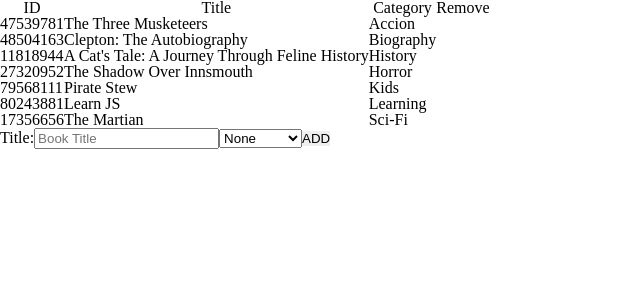
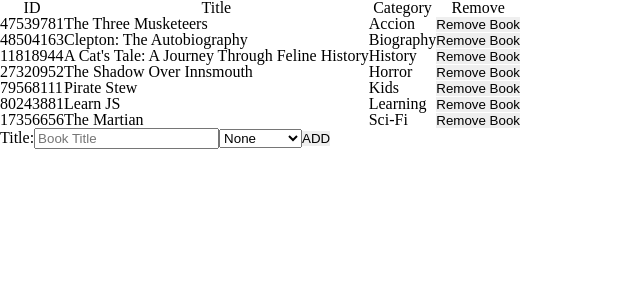
Before and after one commit to LoboArkano/bookstore, a React (Create React App) app: page / in a window 1280 px wide. Shown: the top 300 px of the page, without its empty margins (0-640 px from the left). Built offline with nearby package versions, Linux system fonts and the light colour scheme.

Commit message:
Add remove book button

```diff
--- a/src/components/Book.js
+++ b/src/components/Book.js
@@ -2,7 +2,7 @@
 import PropTypes from 'prop-types';
 
 const Book = props => {
-  const { book } = props;
+  const { book, removeBook } = props;
   const { id, title, category } = book;
 
   return (
@@ -10,6 +10,9 @@
       <td>{id}</td>
       <td>{title}</td>
       <td>{category}</td>
+      <td>
+        <button type="button" onClick={() => removeBook(id)}>Remove Book</button>
+      </td>
     </tr>
   );
 };
@@ -20,6 +23,7 @@
     title: PropTypes.string.isRequired,
     category: PropTypes.string.isRequired,
   }).isRequired,
+  removeBook: PropTypes.func.isRequired,
 };
 
 export default Book;
```
